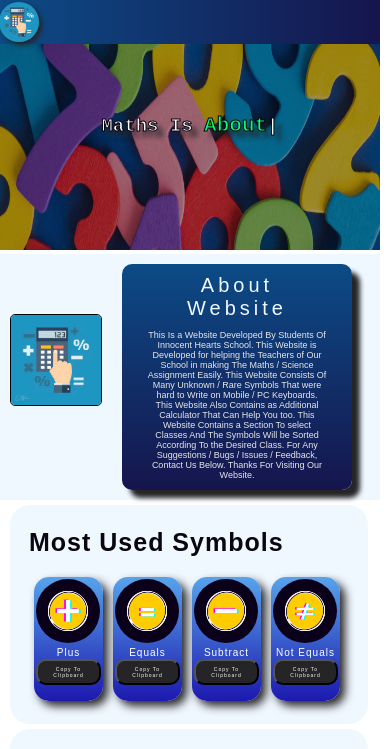
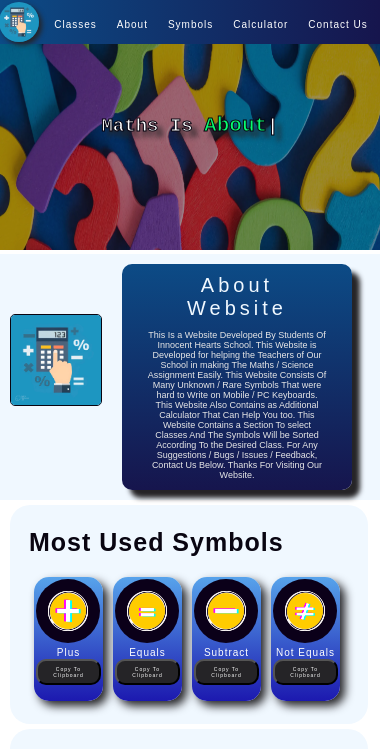
Before and after one commit to NakulLuthraGithub/Math, a plain HTML site: page index.html in a window 390 px wide. Shown: the top 749 px of the page. Drawn offline with nearby package versions, Linux system fonts and the light colour scheme.

Commit message:
Update style.css

```diff
--- a/css/style.css
+++ b/css/style.css
@@ -636,7 +636,7 @@ form input {
     }
     nav ul li a {
         text-decoration: none;
-        color: #45404e00;
+        color: white;
         font-family: sans-serif;
         letter-spacing: 1px;
         font-size: 10px;
```
